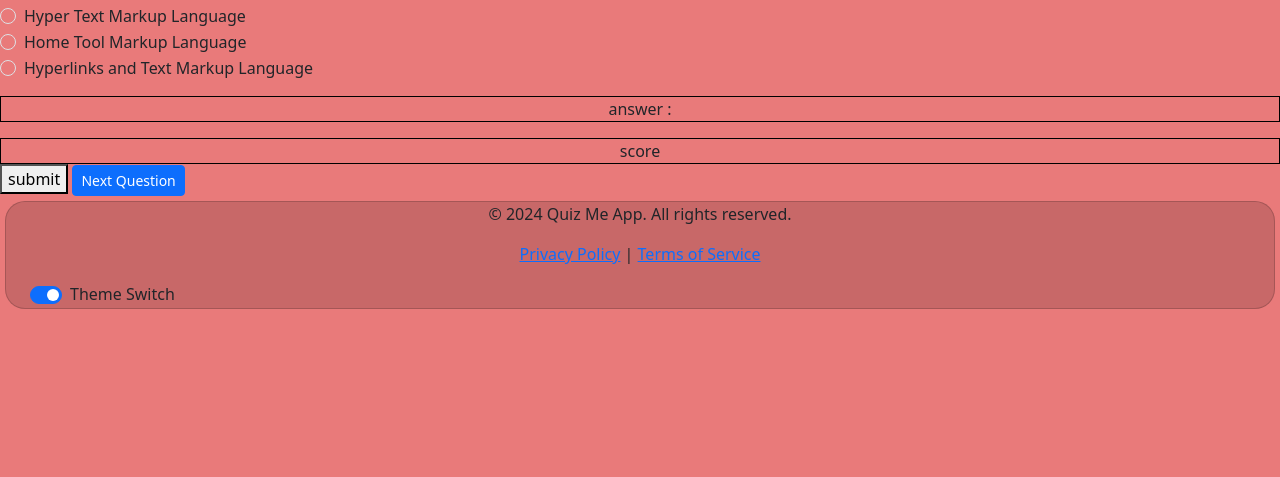
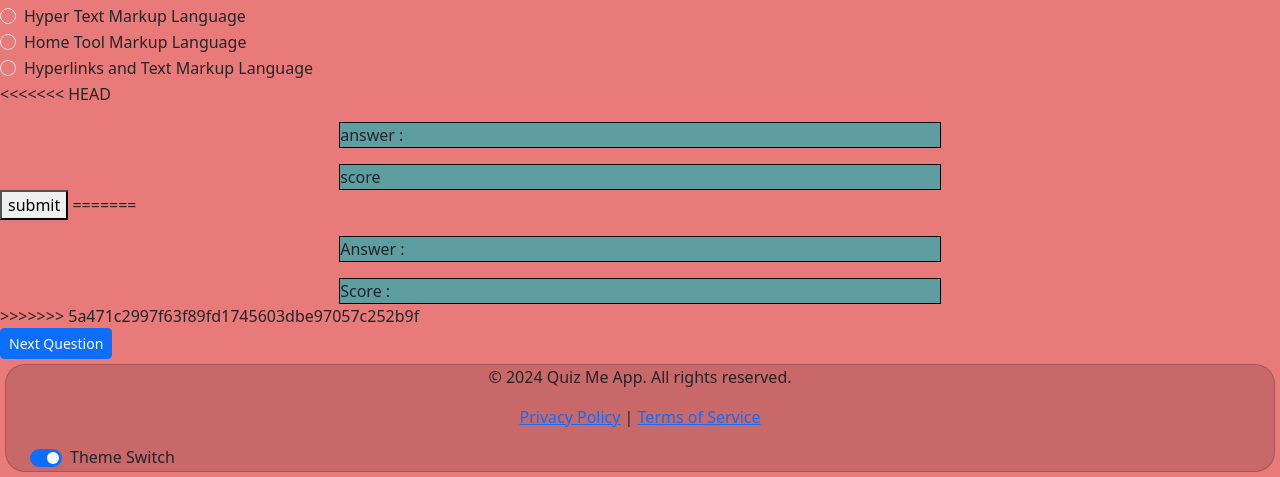
Before and after one commit to kurlee710/quiz-me-repo, a plain HTML site: page index.html in a window 1280 px wide. Both pictures are taken after a click on the button "Start Quiz". Shown: the part 365-842 px from the top of the page. Before the commit the page ends 800 px from the top, so only its background shows below. Drawn offline with nearby package versions, Linux system fonts and the light colour scheme.

Commit message:
chnages made

```diff
--- a/assets/script.js
+++ b/assets/script.js
@@ -11,7 +11,7 @@ const answer = document.getElementById('answer');
 // DATA -------------------------------------------------------------------
 let timeLeft = 30;
 let currentQuestionIndex = 0;
-
+let userScore = 0;
 // create an array of objects  that stores correct answers
 let quizData = [
   {
@@ -21,19 +21,19 @@ let quizData = [
       "Home Tool Markup Language",
       "Hyperlinks and Text Markup Language",
     ],
-    CorrectAnswer: "Hyper Text Markup Language",
+    correctAnswer: "Hyper Text Markup Language",
   },
 
   {
     question: "Which HTML attribute is used to define inline styles?",
     choices: ["styles", "style", "class"],
-    CorrectAnswer: "styles",
+    correctAnswer: "styles",
   },
   {
     question:
       "In a CSS document, how do you select all p elements inside a div element?",
     choices: ["div + p", ".div p", ".div.p"],
-    CorrectAnswer: ".div p",
+    correctAnswer: ".div p",
   },
 ];
 
@@ -133,6 +133,8 @@ startBtn.addEventListener("click", function () {
   startTimer();
   // loads the first question
   loadQuiz(quizData[currentQuestionIndex]);
+  // display next question button
+  document.getElementById("next-question").style.display = "block";
 });
 
 // // console log user answer on clicking submit button
@@ -148,7 +150,6 @@ const nextQuestionBtn = document.getElementById("next-question");
 
 // Function to handle moving to the next question
 function nextQuestion() {
-
   currentQuestionIndex++;
 
   if (currentQuestionIndex < quizData.length) {
@@ -205,41 +206,22 @@ function calculateUserScore() {
   // counter for user score
   let userScore = 0;
   let userAnswer = storeUserAnswer();
-  let correctAnswer = quizData[currentQuestionIndex].CorrectAnswer;
   // if-else statement that compares the user answer to correct choice and adds to user score
-  if (userAnswer ===correctAnswer) {
-    answer.innerHTML = "Correct!";
+  if (userAnswer === quizData.CorrectAnswer) {
     userScore++;
   } else {
-    answer.innerHTML = "Wrong!";
-
     userScore--;
   }
-
-
   // store each question score in local storage - json.stringify
   localStorage.setItem("userScore", JSON.stringify(userScore));
-
   renderScoreBoard();
-
-};
-
-// Submit button click event to check the answer
-
-submitBtn.addEventListener("click", function () {
-  calculateUserScore();
-});
-
-
-
+}
 
 // function for rendering scoreboard
 function renderScoreBoard() {
   let userScore = JSON.parse(localStorage.getItem("userScore"));
   scoreBoardEl.textContent = userScore;
 }
-
-//nextQuestionBtn.style.display = "none";
 
 function themeSwitch() {
   const body = document.body;
@@ -267,3 +249,7 @@ document.addEventListener("DOMContentLoaded", function () {
       savedTheme === "dark";
   }
 });
+
+document.addEventListener("DOMContentLoaded", () => {
+  loadQuiz(quizData[currentQuestionIndex]);
+});
--- a/assets/styles.css
+++ b/assets/styles.css
@@ -51,6 +51,7 @@ div.card.container {
 .form-container {
   text-align: center;
   padding: 10px;
+  justify-content: center;
 }
 
 div.card.footer {
@@ -64,10 +65,24 @@ div.form-check.form-switch {
 
 #feedback {
   border: 1px solid black;
-  width: 100%
+  width: 47%;
+  display: flex;
+  justify-content: left;
+  border-width: 1px;
+  margin: 0 auto;
+  background: cadetblue;
 }
 
 #score-board {
   border: 1px solid black;
-  width: 100%
+  width: 47%;
+  display: flex;
+  justify-content: left;
+  border-width: 1px;
+  margin: 0 auto;
+  background: cadetblue;
 }
+
+#next-question {
+  display: none;
+}
--- a/index.html
+++ b/index.html
@@ -52,10 +52,18 @@
       </div>
 
     <!-- //display right or wrong dynamically from js file -->
+<<<<<<< HEAD
         <div id="feedback" class="text-center mt-3"> answer : <span id="answer"></span> </div> <!-- Display Correct/Incorrect message -->
    <!-- //score will show dynamically from js  -->
         <div id="score-board" class="text-center mt-3">score</div> <!-- Scoreboard -->
         <button type="submit" id="submit-btn">submit</button>
+=======
+        <div id="feedback" class="text-center mt-3">Answer : </div> <!-- Display Correct/Incorrect message -->
+   <!-- //score will show dynamically from js  -->
+
+        <div id="score-board" class="text-center mt-3">Score :</div> <!-- Scoreboard -->
+
+>>>>>>> 5a471c2997f63f89fd1745603dbe97057c252b9f
         <button id="next-question" class="btn btn-primary btn-sm">Next Question</button>
         <!-- <button type ="next" class ="next-btn">Next question</button> -->
     </div>
```
